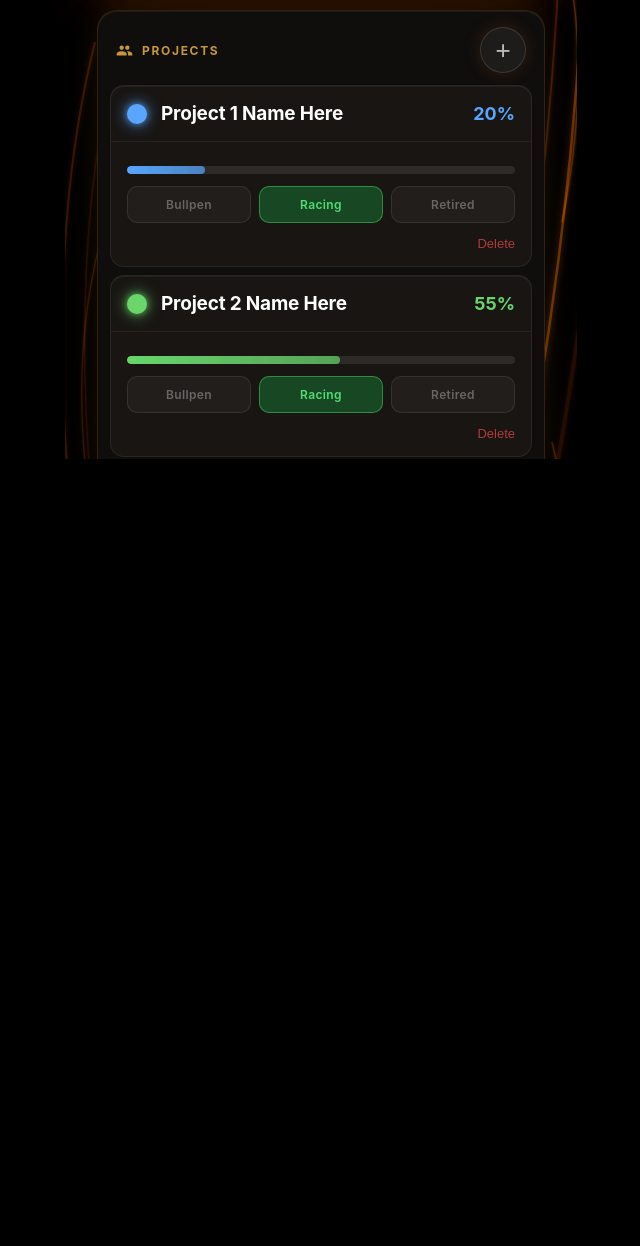
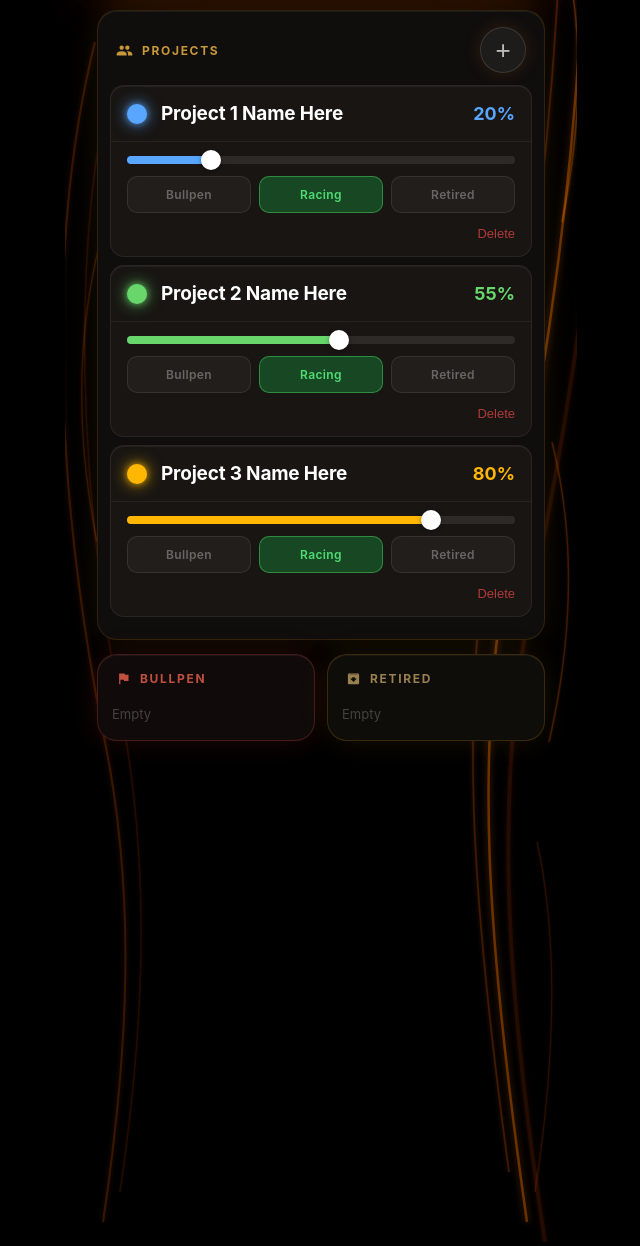
Before and after one commit to R10ForTheWin/dot-race, a Flask app: page /1 in a window 1280 px wide. Shown: the part 558-1804 px from the top of the page, without its empty margins (319-959 px from the left). Run offline with Flask 3, Linux system fonts and the light colour scheme.

Commit message:
Replace custom drag bar with native range input styled as progress bar
Co-Authored-By: Claude Sonnet 4.6 <noreply@anthropic.com>

```diff
--- a/templates/index.html
+++ b/templates/index.html
@@ -275,10 +275,22 @@
     }
     .lane-btn:hover:not(.active) { background: rgba(255,255,255,0.09); color: rgba(255,255,255,0.65); }
 
-    .prog-row { display: flex; align-items: center; gap: 10px; margin-top: 12px; }
-    .prog-label { font-size: 10px; font-weight: 700; letter-spacing: 0.12em; color: rgba(200,155,50,0.45); white-space: nowrap; }
-    .prog-slider { flex: 1; cursor: pointer; touch-action: none; }
-    .prog-val { font-size: 12px; font-weight: 700; min-width: 30px; text-align: right; }
+    .bar-slider {
+      -webkit-appearance: none; appearance: none;
+      width: 100%; height: 8px; border-radius: 4px;
+      outline: none; cursor: pointer; display: block;
+      touch-action: pan-y;
+      margin-bottom: 12px;
+    }
+    .bar-slider::-webkit-slider-runnable-track {
+      height: 8px; border-radius: 4px; background: transparent;
+    }
+    .bar-slider::-webkit-slider-thumb {
+      -webkit-appearance: none;
+      width: 20px; height: 20px; border-radius: 50%;
+      background: white; box-shadow: 0 1px 4px rgba(0,0,0,0.4);
+      margin-top: -6px; cursor: pointer;
+    }
 
     /* ── Home screen prompt ─────────────────────────────────────── */
     #hs-modal {
@@ -822,7 +834,7 @@ function renderCards(){
         </div>
       </div>
       <div class="proj-controls">
-        ${isRacing?`<div class="prog-bar-bg interactive-bar" data-id="${p.id}" style="margin-bottom:12px;cursor:pointer;height:8px;border-radius:4px"><div class="prog-bar-fill" style="width:${Math.round(p.progress*100)}%;background:linear-gradient(90deg,${p.colorHex},${rgba(p.colorHex,0.7)});border-radius:4px"></div></div>`:''}
+        ${isRacing?`<input type="range" class="bar-slider" min="0" max="100" value="${Math.round(p.progress*100)}" data-id="${p.id}" data-color="${p.colorHex}" style="background:linear-gradient(to right,${p.colorHex} ${Math.round(p.progress*100)}%,rgba(255,255,255,0.09) ${Math.round(p.progress*100)}%)">`:''}
         <div class="lane-selector"${isRacing?' style="margin-bottom:12px"':''}>
           ${['bullpen','racing','retired'].map(l=>`<button class="lane-btn${p.lane===l?' active':''}" data-id="${p.id}" data-lane="${l}" style="${p.lane===l?laneStyle(l):''}">${l[0].toUpperCase()+l.slice(1)}</button>`).join('')}
         </div>
@@ -840,24 +852,15 @@ function renderCards(){
     inp.addEventListener('blur',async()=>{await api.patch(inp.dataset.id,{name:inp.value});await refresh();});
   });
   pl.querySelectorAll('.lane-btn').forEach(b=>b.addEventListener('click',async e=>{e.stopPropagation();await api.patch(b.dataset.id,{lane:b.dataset.lane});await refresh();}));
-  pl.querySelectorAll('.interactive-bar').forEach(bar=>{
-    const fill=bar.querySelector('.prog-bar-fill');
-    const id=bar.dataset.id;
-    function setPct(clientX){
-      const rect=bar.getBoundingClientRect();
-      const pct=Math.min(100,Math.max(0,Math.round((clientX-rect.left)/rect.width*100)));
-      fill.style.width=pct+'%';
-      const p=projects.find(p=>p.id===id);
+  pl.querySelectorAll('.bar-slider').forEach(s=>{
+    s.addEventListener('input',()=>{
+      const pct=parseInt(s.value);
+      const color=s.dataset.color;
+      s.style.background=`linear-gradient(to right,${color} ${pct}%,rgba(255,255,255,0.09) ${pct}%)`;
+      const p=projects.find(p=>p.id===s.dataset.id);
       if(p){p.progress=pct/100;render();}
-      return pct;
-    }
-    let dragging=false;
-    bar.addEventListener('mousedown',e=>{e.stopPropagation();dragging=true;setPct(e.clientX);});
-    window.addEventListener('mousemove',e=>{if(dragging)setPct(e.clientX);});
-    window.addEventListener('mouseup',async e=>{if(!dragging)return;dragging=false;const pct=setPct(e.clientX);await api.patch(id,{progress:pct/100});await refresh();});
-    bar.addEventListener('touchstart',e=>{e.stopPropagation();e.preventDefault();dragging=true;setPct(e.touches[0].clientX);},{passive:false});
-    bar.addEventListener('touchmove',e=>{e.stopPropagation();e.preventDefault();if(dragging)setPct(e.touches[0].clientX);},{passive:false});
-    bar.addEventListener('touchend',async e=>{e.stopPropagation();if(!dragging)return;dragging=false;const pct=Math.min(100,Math.max(0,Math.round((e.changedTouches[0].clientX-bar.getBoundingClientRect().left)/bar.getBoundingClientRect().width*100)));await api.patch(id,{progress:pct/100});await refresh();});
+    });
+    s.addEventListener('change',async()=>{await api.patch(s.dataset.id,{progress:parseInt(s.value)/100});await refresh();});
   });
 }
 
```
